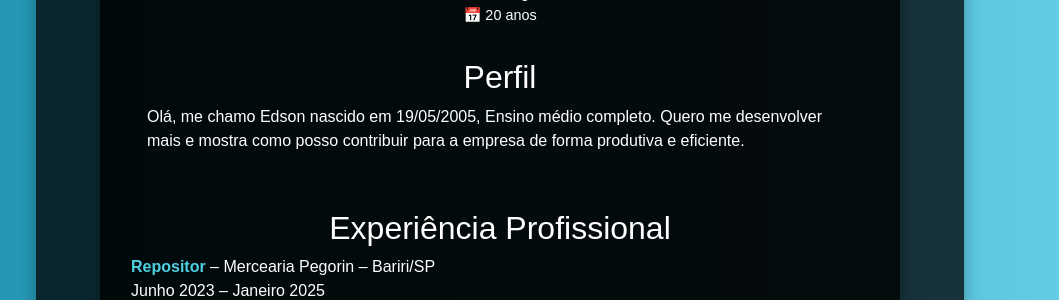
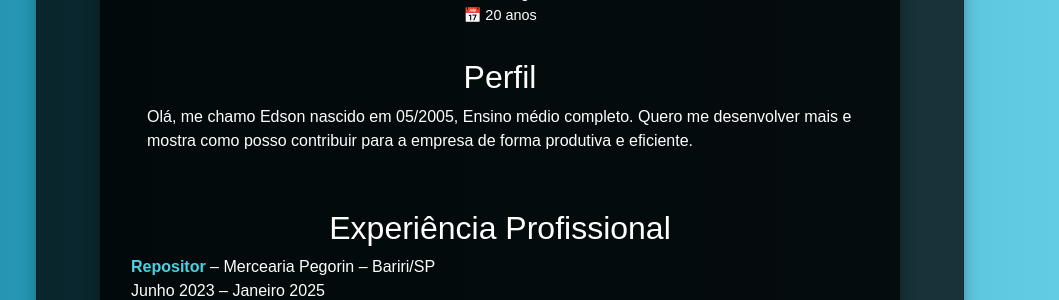
Before and after one commit to EdsonSantos-lab/site_perfil, a Flask app: page /usuarios in a window 1280 px wide. Shown: the part 621-921 px from the top of the page, without its empty margins (49-1108 px from the left). Run offline with Flask 3, Linux system fonts and the light colour scheme; some libraries are stand-ins or nearby versions.

Commit message:
Update usuarios.html

```diff
--- a/templates/usuarios.html
+++ b/templates/usuarios.html
@@ -27,7 +27,7 @@
               <div class="mb-4 p-3">
                 <h2>Perfil</h2>
                 <p>
-                  Olá, me chamo Edson nascido em 19/05/2005, Ensino médio completo.
+                  Olá, me chamo Edson nascido em 05/2005, Ensino médio completo.
                   Quero me desenvolver mais e mostra como posso contribuir para a empresa de forma produtiva e eficiente.
                 </p>
               </div>
```
